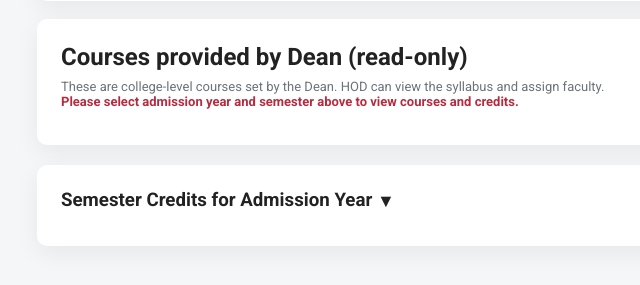
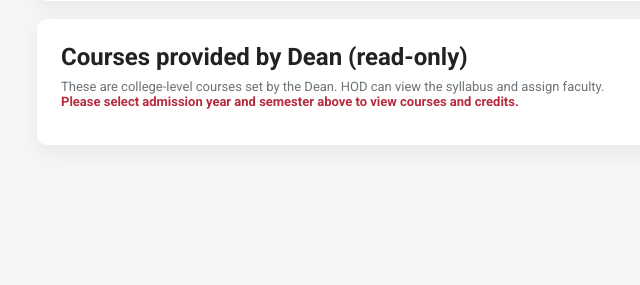
Before and after one commit to manyagkarle13/Django-Project, a Django app: page /hod/dashboard/8/ in a window 1280 px wide. Shown: the part 349-634 px from the top of the page, without its empty margins (199-839 px from the left). Run offline with Django 5.2, Linux system fonts and the light colour scheme; a user stored in the database is signed in; data comes from the database, SQL or seed files in the repository.

Commit message:
ui(hod): remove Semester Credits card and unused toggleCreditsTable() function from hod_dashboard.html

```diff
--- a/hod/templates/hod/hod_dashboard.html
+++ b/hod/templates/hod/hod_dashboard.html
@@ -358,57 +358,11 @@
     {% endif %}
 
 
-    <!-- Collapsible Semester Credits Card -->
-    <div class="card">
-      <h3 style="margin:0 0 10px;cursor:pointer;" onclick="toggleCreditsTable()">
-        Semester Credits for Admission Year {{ selected_year }}
-        <span id="toggle-arrow" style="font-size:18px;vertical-align:middle;">&#9660;</span>
-      </h3>
-      <div id="credits-table" style="display:none;">
-        {% if semester_rows %}
-          <table>
-            <thead>
-              <tr>
-                <th>Semester</th>
-                <th style="text-align:center">Credits</th>
-                <th style="text-align:center">Manage</th>
-              </tr>
-            </thead>
-            <tbody>
-              {% for sem, credits in semester_rows %}
-                <tr>
-                  <td>{{ sem }}</td>
-                  <td style="text-align:center">{{ credits }}</td>
-                  <td style="text-align:center">
-                    <form method="post" action="{% url 'hod:select_semester' branch.pk %}" style="display:inline">
-                      {% csrf_token %}
-                      <input type="hidden" name="academic_year" value="{{ selected_year }}">
-                      <input type="hidden" name="semester" value="{{ forloop.counter }}">
-                      <button class="btn" type="submit">Manage Schema</button>
-                    </form>
-                  </td>
-                </tr>
-              {% endfor %}
-            </tbody>
-          </table>
-        {% else %}
-          <p style="color:#666">No semester credit record found for {{ selected_year }}.</p>
-        {% endif %}
-      </div>
-    </div>
+    <!-- Semester Credits card removed per HOD dashboard update -->
+    <!-- Removed: Collapsible Semester Credits Card and Manage Schema actions -->
 
     <script>
-    function toggleCreditsTable() {
-      var table = document.getElementById('credits-table');
-      var arrow = document.getElementById('toggle-arrow');
-      if (table.style.display === 'none') {
-        table.style.display = 'block';
-        arrow.innerHTML = '&#9650;';
-      } else {
-        table.style.display = 'none';
-        arrow.innerHTML = '&#9660;';
-      }
-    }
+    /* Removed toggleCreditsTable() — Semester Credits card removed */
 
     const sidebarMenu = document.querySelector('.sidebar-menu');
     const menuToggle = document.querySelector('.menu-toggle');
```
